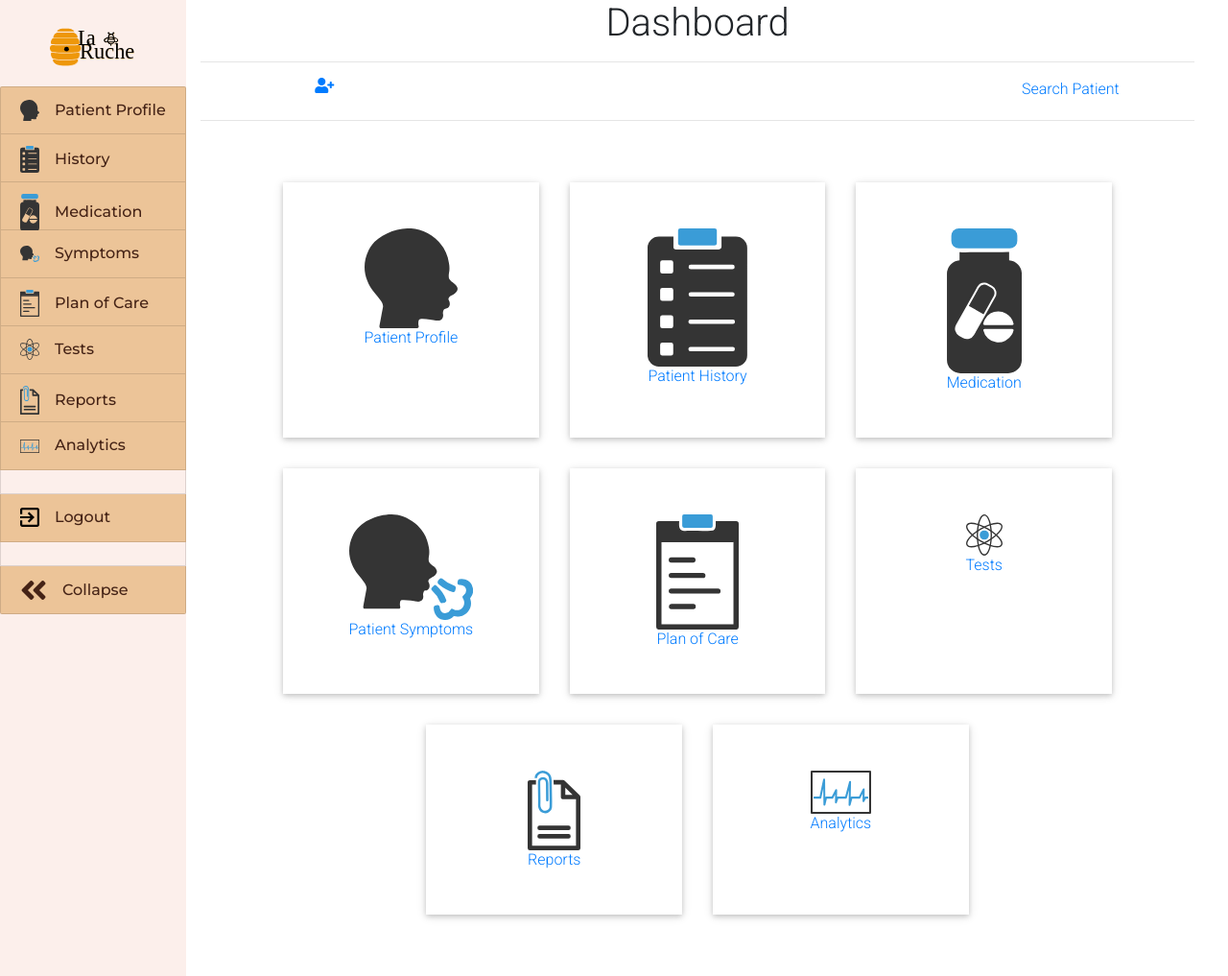
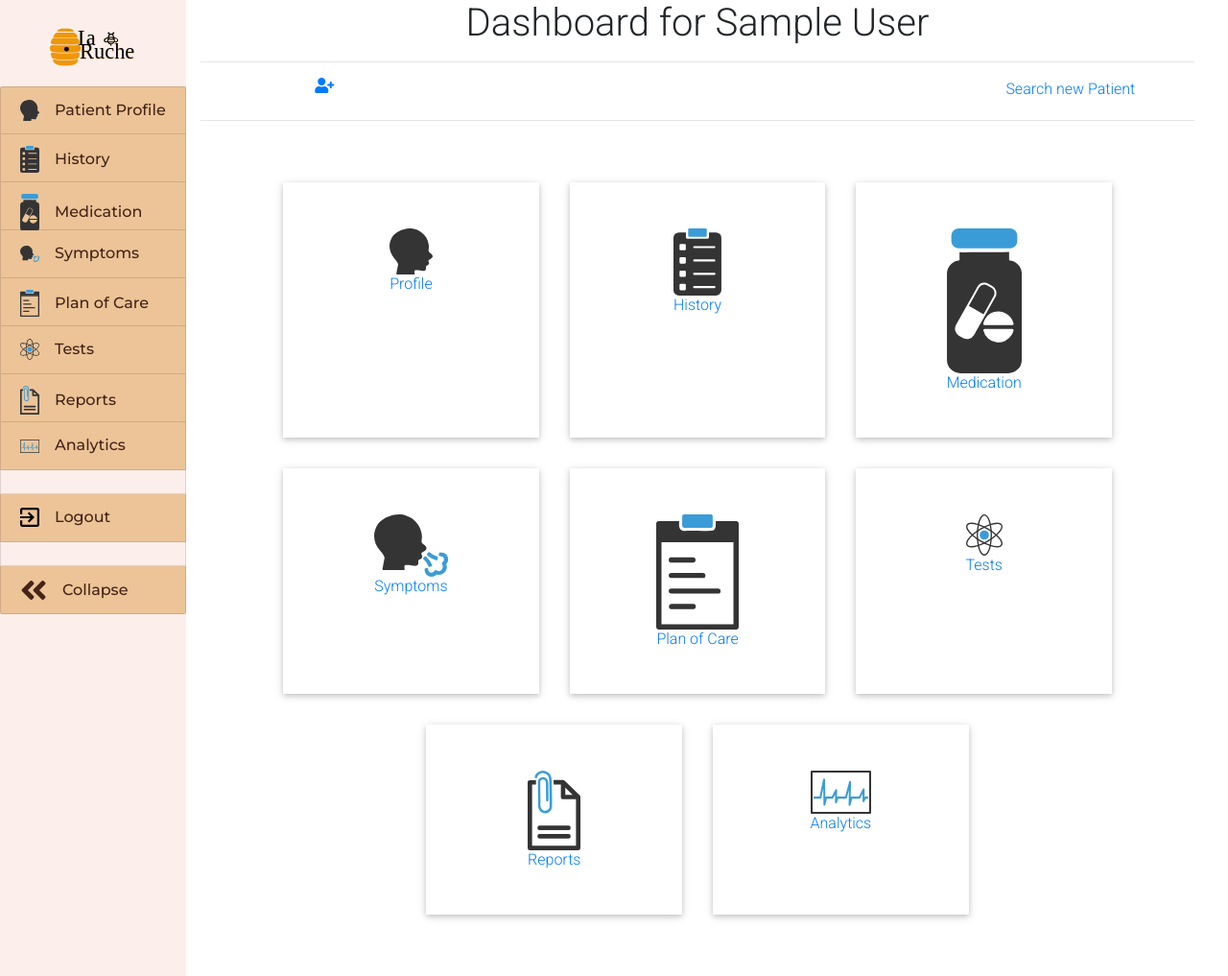
Before and after one commit to ClaireLally8/La-Ruche, a Flask app: template templates/dashboard.html in a window 1280 px wide. Shown: the whole page at 96% size. Run offline with Flask 2, Linux system fonts and the light colour scheme; the template is opened without the code that fills it: most values are stand-ins (such as "Sample title", 1, 10 or a date in 2020); some libraries are stand-ins or nearby versions.

Commit message:
rewording on dashboard

```diff
--- a/templates/dashboard.html
+++ b/templates/dashboard.html
@@ -1,7 +1,7 @@
 {% extends "layout.html" %}
 {% block body %}
 <section class="section">
-<h1 class="page-head text-center">Dashboard</h1>
+<h1 class="page-head text-center">Dashboard for {{patient.full_name}}</h1>
 </section>
 <section clas="section mx-5">
 <hr>
@@ -11,7 +11,7 @@
 <a href="{{ url_for('new_patient') }}" class="mb-1 d-flex justify-content-center"><i class="fas fa-user-plus new-user"></i></a>
 </div>
 <div class="col-lg-3 col-md-3 col-sm-3">
-<a href="{{ url_for('index') }}" class="mb-1 d-flex justify-content-center">Search Patient</a>
+<a href="{{ url_for('index') }}" class="mb-1 d-flex justify-content-center">Search new Patient</a>
 </div>
 </div>
 </div>
@@ -20,16 +20,16 @@
 <section class="section">
 <div class="row d-flex justify-content-center my-5">
 <div class="col-sm-12 col-md-4 col-lg-3 z-depth-1 nav-cards mx-3 py-5 d-flex my-3 justify-content-center">
-<a href="{{url_for('profile', patient_id=patient._id)}}"><img src="../static/images/patient.svg" class="img-fluid dashboard-icon"><br><h6 class="text-center card-text">Patient Profile</h6></a>
+<a href="{{url_for('profile', patient_id=patient._id)}}"><img src="../static/images/patient.svg" class="img-fluid dashboard-icon"><br><h6 class="text-center card-text">Profile</h6></a>
 </div>
 <div class="col-sm-12 col-md-4 col-lg-3 z-depth-1 nav-cards mx-3 py-5 d-flex my-3 justify-content-center">
-<a href="{{ url_for('history') }}"><img src="../static/images/history.svg" class="img-fluid dashboard-icon"><br><h6 class="text-center card-text">Patient History</h6></a>
+<a href="{{ url_for('history') }}"><img src="../static/images/history.svg" class="img-fluid dashboard-icon"><br><h6 class="text-center card-text">History</h6></a>
 </div>
 <div class="col-sm-12 col-md-4 col-lg-3 z-depth-1 nav-cards mx-3 py-5 d-flex my-3 justify-content-center">
 <a href="{{ url_for('medication') }}"><img src="../static/images/medication.svg" class="img-fluid dashboard-icon"><br><h6 class="text-center card-text">Medication</h6></a>
 </div>
 <div class="col-sm-12 col-md-4 col-lg-3 z-depth-1 nav-cards mx-3 py-5 my-3 d-flex my-3 justify-content-center">
-<a href="{{ url_for('symptoms') }}"><img src="../static/images/symptoms.svg" class="img-fluid dashboard-icon"><br><h6 class="text-center card-text">Patient Symptoms</h6></a>
+<a href="{{ url_for('symptoms') }}"><img src="../static/images/symptoms.svg" class="img-fluid dashboard-icon"><br><h6 class="text-center card-text">Symptoms</h6></a>
 </div>
 <div class="col-sm-12 col-md-4 col-lg-3 z-depth-1 nav-cards mx-3 py-5 my-3 d-flex justify-content-center">
 <a href="{{ url_for('care_plan') }}"><img src="../static/images/plan.svg" class="img-fluid dashboard-icon"><br><h6 class="text-center card-text">Plan of Care</h6></a>
```
